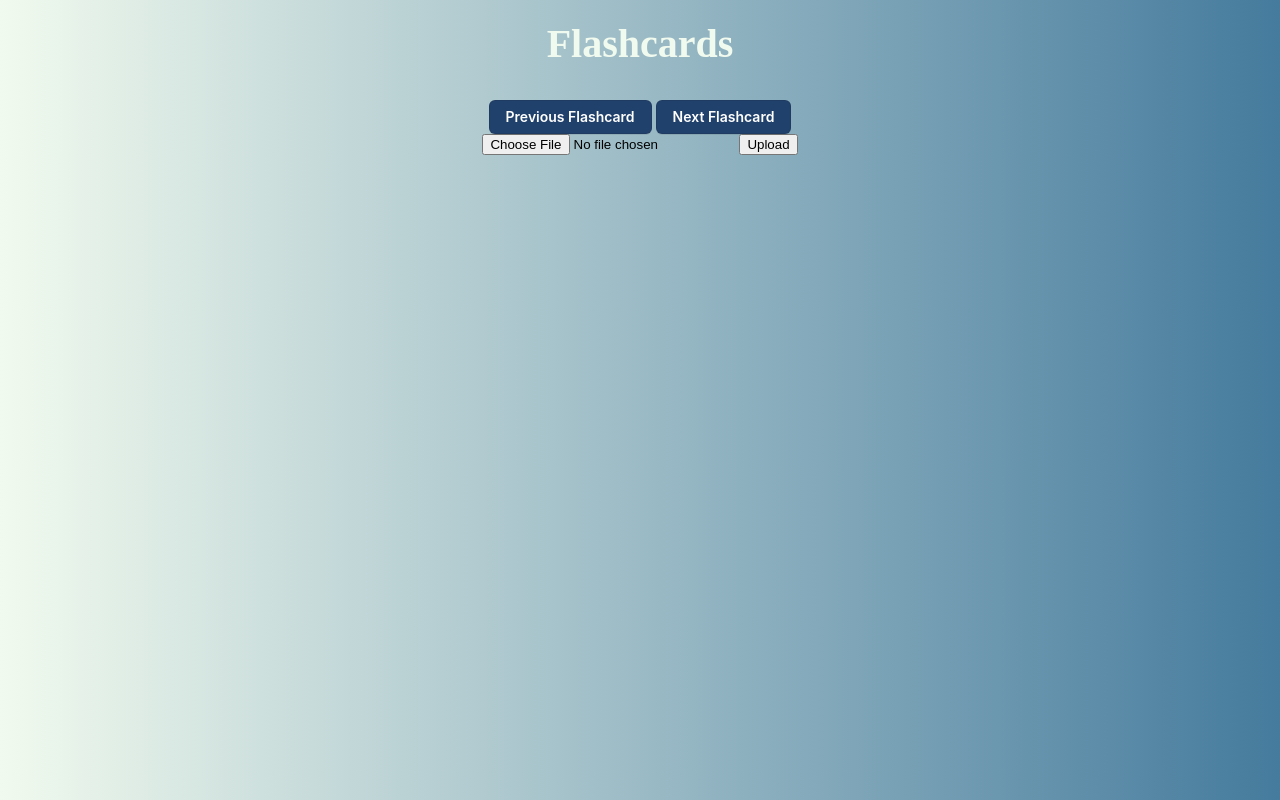
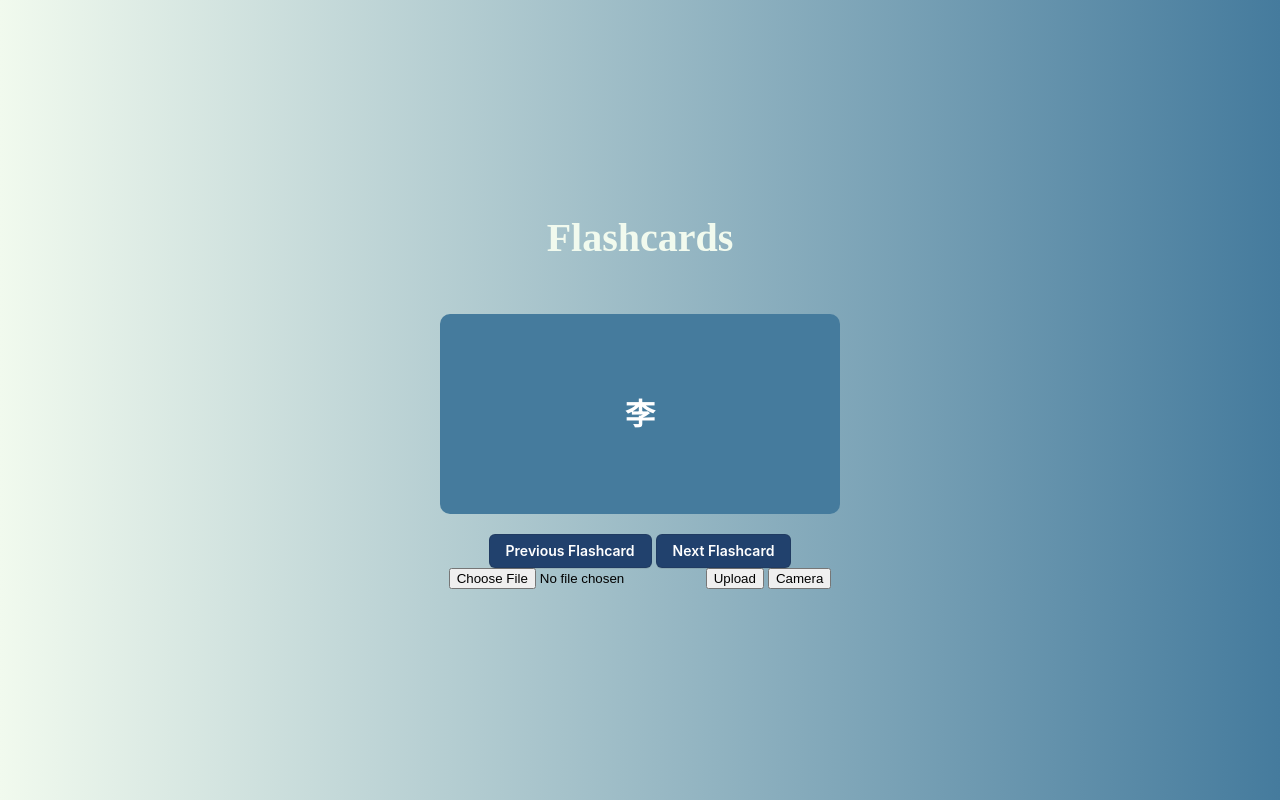
Before and after one commit to Jason10293/QHacks2024---Fluent-Flashcards, a Flask app: page / in a window 1280 px wide. Run offline with Flask 3, Linux system fonts and the light colour scheme; data that the repository does not hold is empty.

Commit message:
Added camera at the top of the page.

```diff
--- a/app.py
+++ b/app.py
@@ -4,12 +4,11 @@
 import time
 
 start_time = time.time()
+js_objects = []
+img_text_arr = ['李', '叶', '的', '爷爷', '经常', '在', '外面', '很少', '在家', '。', '李']
+translated_text_arr = ['Li', "Ye's", 'grandfather', 'is', 'often', 'away', 'from', 'home', 'and', 'rarely', 'at', 'home.', 'plum']
 
-img_text = text_translator.detect_text('./Text Samples/Russian_Text.png')
-img_text_arr = img_text.split("||")
-translated_text_arr = text_translator.get_translated_text(img_text)
 
-js_objects = []
 for img_text, translate_text in zip(img_text_arr, translated_text_arr):
     js_object = {
         'question': img_text,
--- a/static/script/script.js
+++ b/static/script/script.js
@@ -109,3 +109,19 @@
   const b = Math.round(100 * Math.abs(Math.sin((x + y) * Math.PI + offset)));
   return `rgb(${r},${g},${b})`;
 }
+
+ // Check if the browser supports the getUserMedia API
+ if (navigator.mediaDevices && navigator.mediaDevices.getUserMedia) {
+  // Access the user's camera
+  navigator.mediaDevices.getUserMedia({ video: true })
+    .then(function (stream) {
+      // Display the camera stream in the video element
+      var videoElement = document.getElementById('video');
+      videoElement.srcObject = stream;
+    })
+    .catch(function (error) {
+      console.error('Error accessing the camera:', error);
+    });
+} else {
+  console.error('getUserMedia is not supported in this browser');
+}
--- a/templates/index.html
+++ b/templates/index.html
@@ -8,8 +8,19 @@
       href="https://fonts.googleapis.com/css2?family=Noto+Sans:wght@100;400;600;700&display=swap"
       rel="stylesheet"
     />
+    <meta charset="UTF-8">
+    <meta name="viewport" content="width=device-width, initial-scale=1.0">
+    <title>Camera Display</title>
+    <style>
+      #video {
+        width: 100%;
+        max-width: 300px;
+        margin: 20px auto;
+      }
+    </style>
   </head>
   <body>
+    <video id="video" playsinline autoplay></video>
     <header>
       <h1>Flashcards</h1>
     </header>
@@ -21,5 +32,6 @@
     <script src="../static/script/script.js"></script>
     <input type="file" id="myFile" name="filename" />
     <button onclick="uploadFile()">Upload</button>
+    <button onclick="change_page()">Camera</button>
   </body>
 </html>
```
